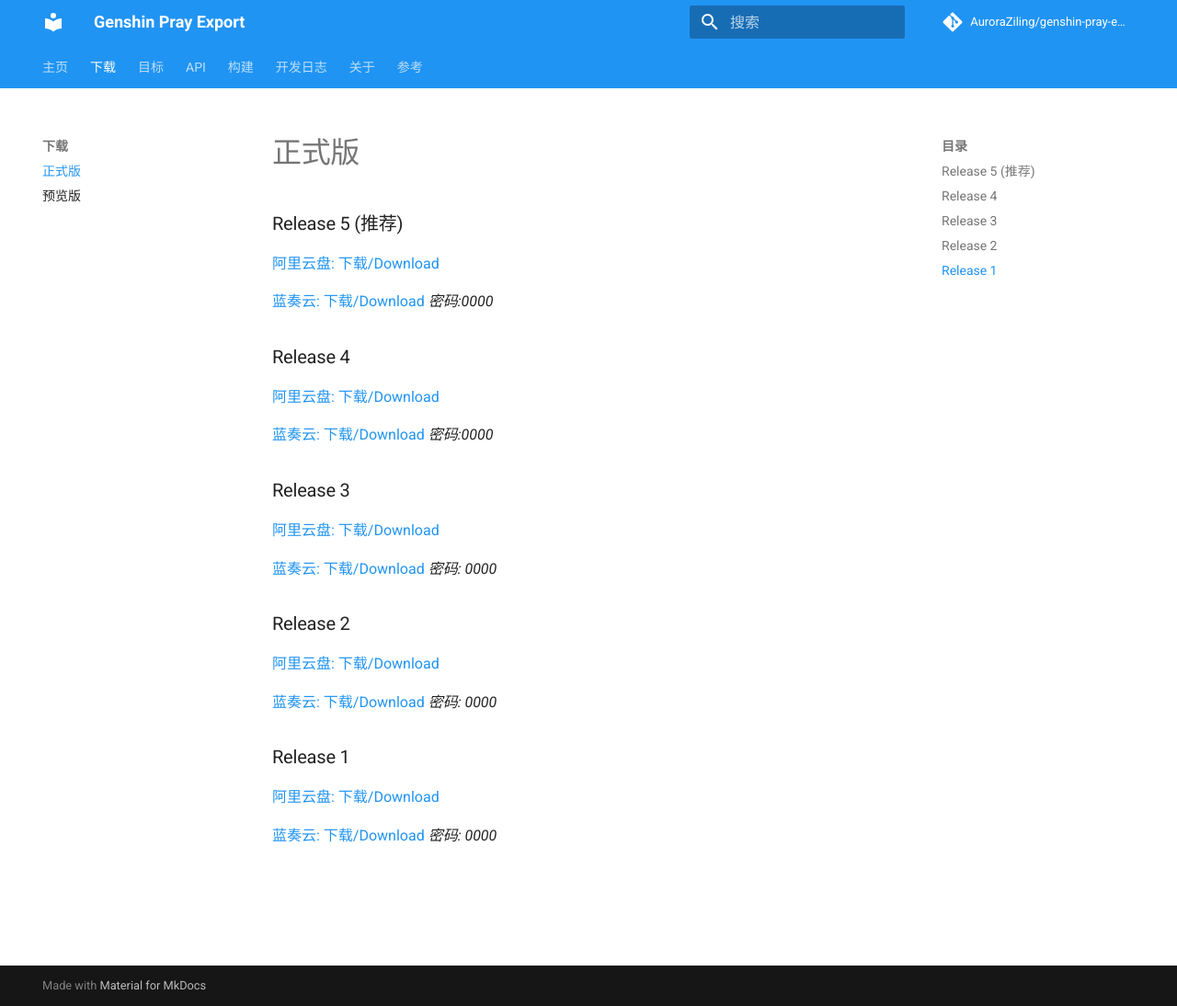
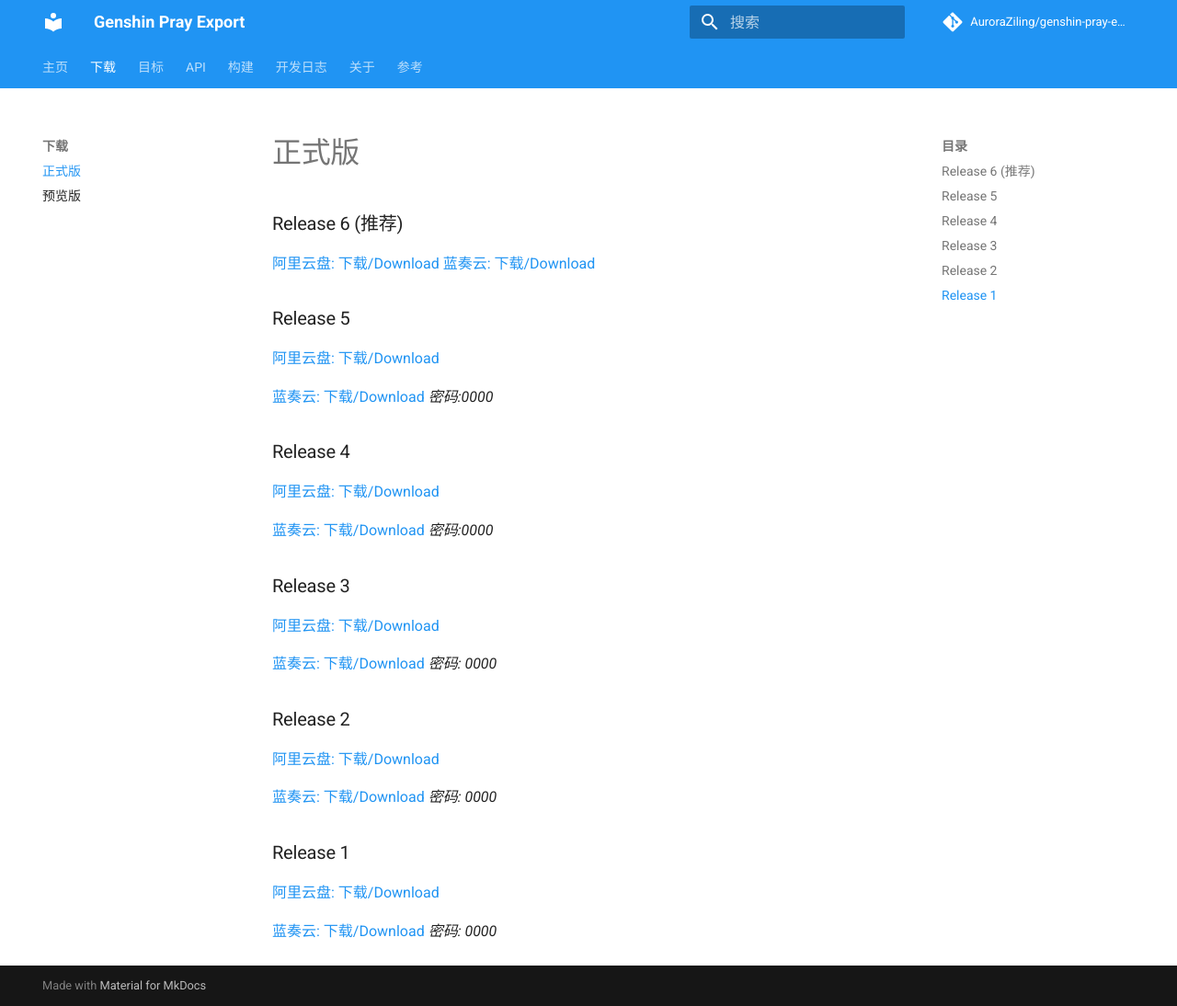
Before and after one commit to AuroraZiling/sangonomiya, an MkDocs documentation site: the page built from docs/docs/download/release.md, in a window 1280 px wide and 1094 px high. Shown: the whole window at 92% size. Built offline with MkDocs 1.6.1 and Material for MkDocs 9.7.7, drawn with Linux system fonts in a browser that asks for light colours; comment, search, counter and statistics services are not loaded.

Commit message:
[R6 Fix 1] Document Updated

```diff
--- a/docs/docs/download/release.md
+++ b/docs/docs/download/release.md
@@ -1,5 +1,9 @@
-### Release 5 (推荐)
-[阿里云盘: 下载/Download](https://www.aliyundrive.com/s/em2MRrnyuxN)
+### Release 6 (推荐)
+[阿里云盘: 下载/Download](https://www.aliyundrive.com/s/ay3Y7WJbJho)
+[蓝奏云: 下载/Download](https://auroraziling.lanzouv.com/b02juwo3g)
+
+### Release 5
+[阿里云盘: 下载/Download](https://www.aliyundrive.com/s/TWDieGHEq4B)
 
 [蓝奏云: 下载/Download](https://auroraziling.lanzouv.com/iaPpJ0d4gbkf) *密码:0000*
 
```
Also changed, not shown: docs/docs/index.md (+1 -1 lines), README.md.
